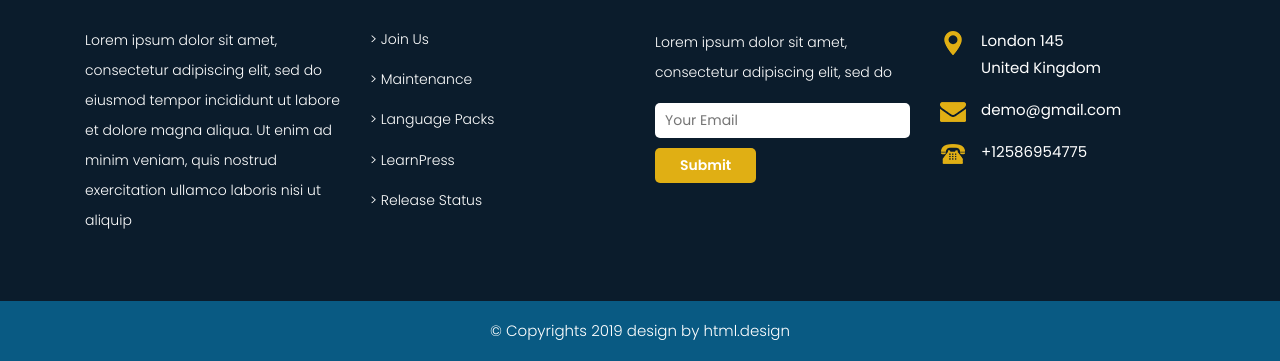
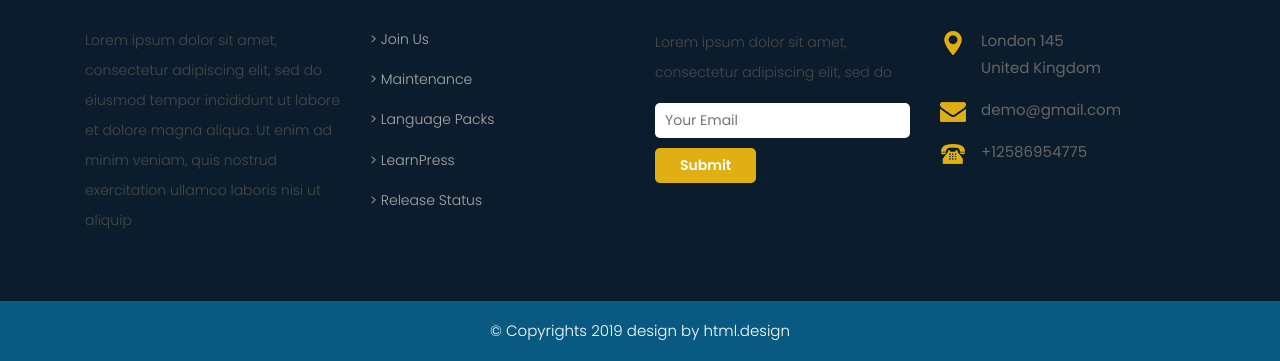
Before and after one commit to jkieb/Mechaliker, a plain HTML site: page about.html in a window 1280 px wide. Shown: the part 1461-1822 px from the top of the page. Drawn offline with Linux system fonts and the light colour scheme.

Commit message:
anscheindnen nicht alles commiteed

```diff
--- a/about.html
+++ b/about.html
@@ -63,7 +63,7 @@
                         <li><a class="nav-link active" href="index.html">Home</a></li>
                         <li><a class="nav-link" href="about.html">About</a></li>
                         <li><a class="nav-link" href="courses.html">Courses</a></li>
-                        <li><a class="nav-link" href="reaserch.html">Reaserch</a></li>
+                        <li><a class="nav-link" href="career.html">Karriere</a></li>
 						<li><a class="nav-link" href="news.html">News</a></li>
 						<li><a class="nav-link" href="contact.html">Contact us</a></li>
                     </ul>
--- a/css/style.css
+++ b/css/style.css
@@ -1771,21 +1771,21 @@ p {
 	background: #e91327;
 }
 
-.white_fonts p,
-.white_fonts h1,
-.white_fonts h2,
-.white_fonts h3,
-.white_fonts h4,
-.white_fonts h5,
-.white_fonts h6,
-.white_fonts ul,
-.white_fonts ul li,
-.white_fonts ul li a,
-.white_fonts ul i,
-.white_fonts .post_info i,
-.white_fonts div,
-.white_fonts a.read_more {
-	color: #fff !important;
+.black_fonts p,
+.black_fonts h1,
+.black_fonts h2,
+.black_fonts h3,
+.black_fonts h4,
+.black_fonts h5,
+.black_fonts h6,
+.black_fonts ul,
+.black_fonts ul li,
+.black_fonts ul li a,
+.black_fonts ul i,
+.black_fonts .post_info i,
+.black_fonts div,
+.black_fonts a.read_more {
+	color: #000000 !important;
 }
 
 .red_bg .about-main-info a {
```
Also changed, not shown: contact.html (+1 -1 lines), index.html (+22 -10 lines), images/slider.png (added).
